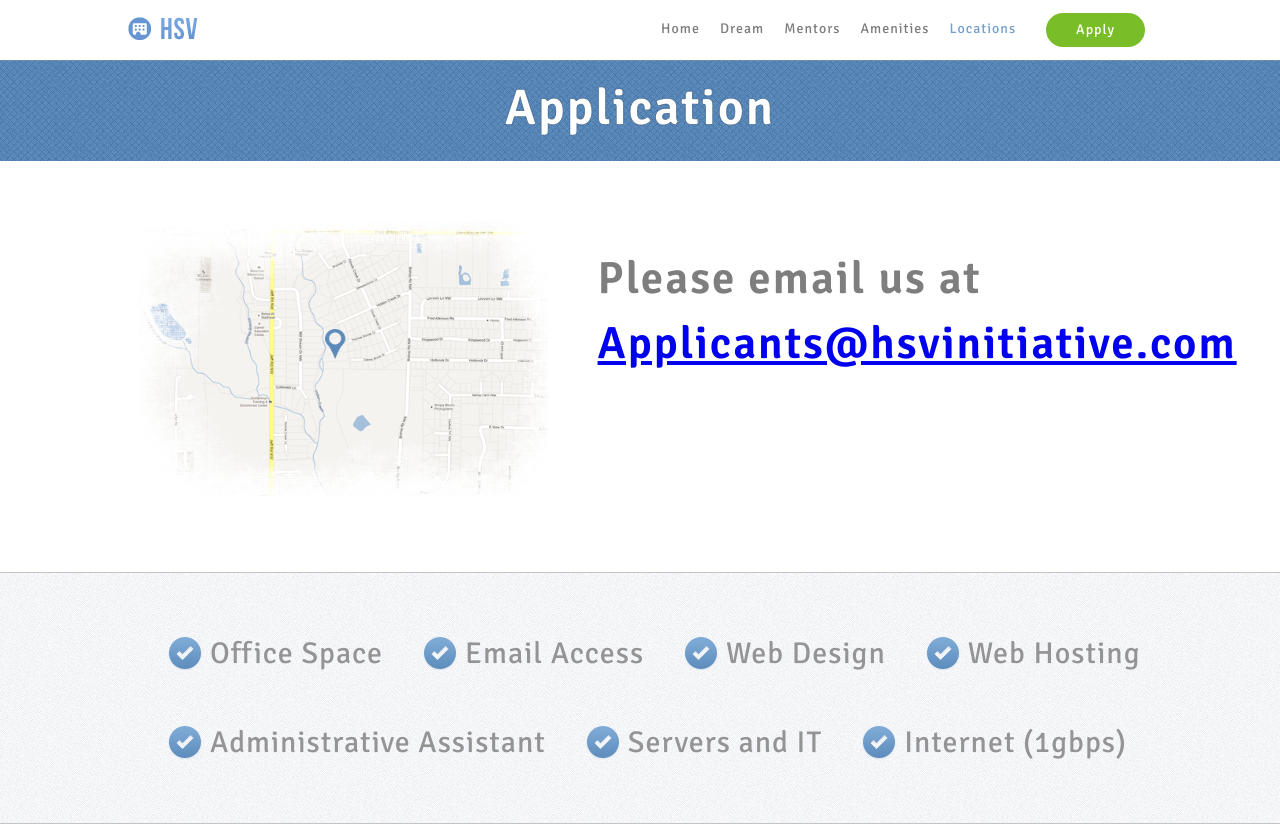
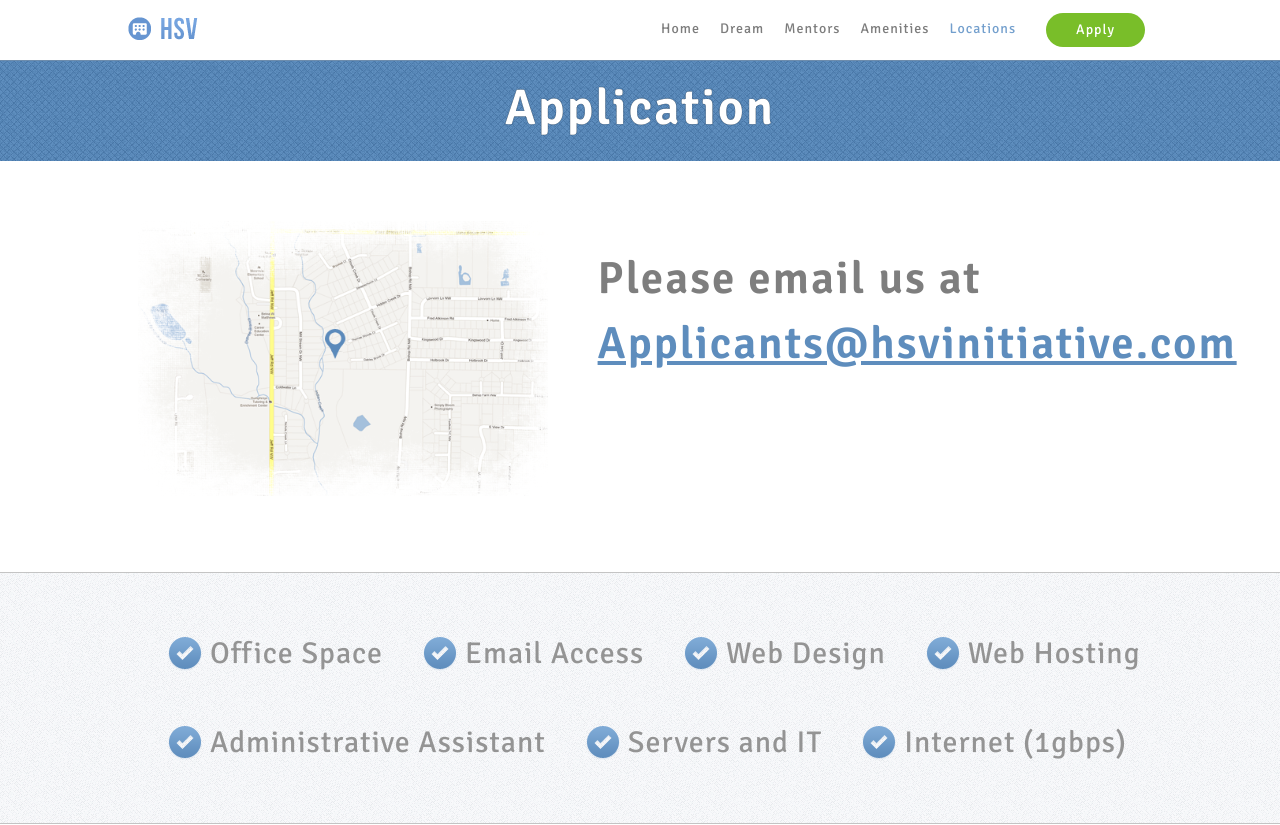
Before and after one commit to brandonkruse/HsvIniative.com, a plain HTML site: page apply.html in a window 1280 px wide. Shown: the top 825 px of the page. Drawn offline with nearby package versions, Linux system fonts and the light colour scheme.

Commit message:
anchor colors

```diff
--- a/css/style.css
+++ b/css/style.css
@@ -111,7 +111,13 @@ h2 { font-size: 36px; }
 h3 { font-size: 25px; }
 h4 { font-size: 20px; }
 
-a{outline:none;}
+a {
+    color: #5E8DBD;
+}
+
+a:hover {
+    color: #79BE29;
+}
 
 a.current{color:#8af6f4;}
 
```
